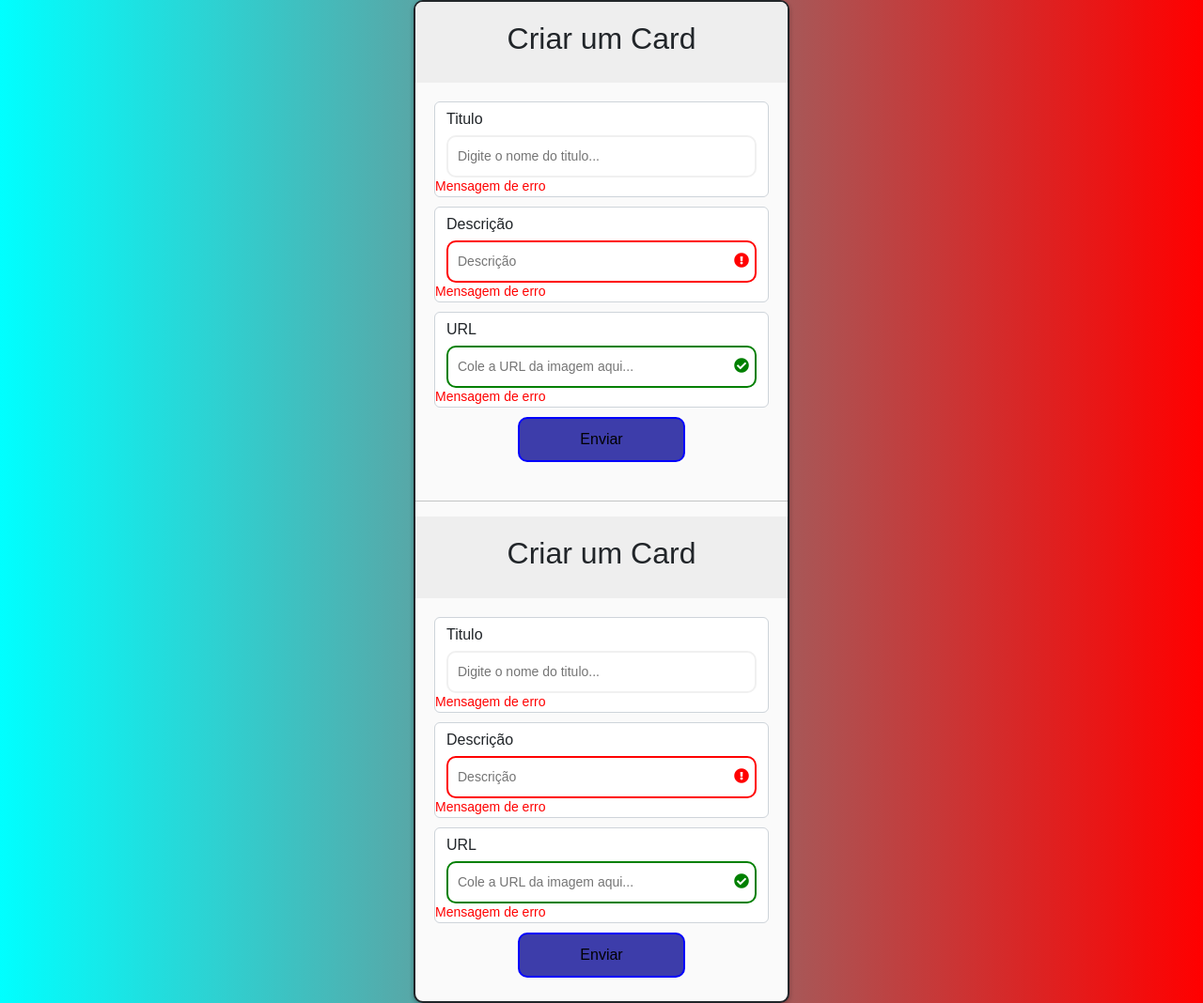
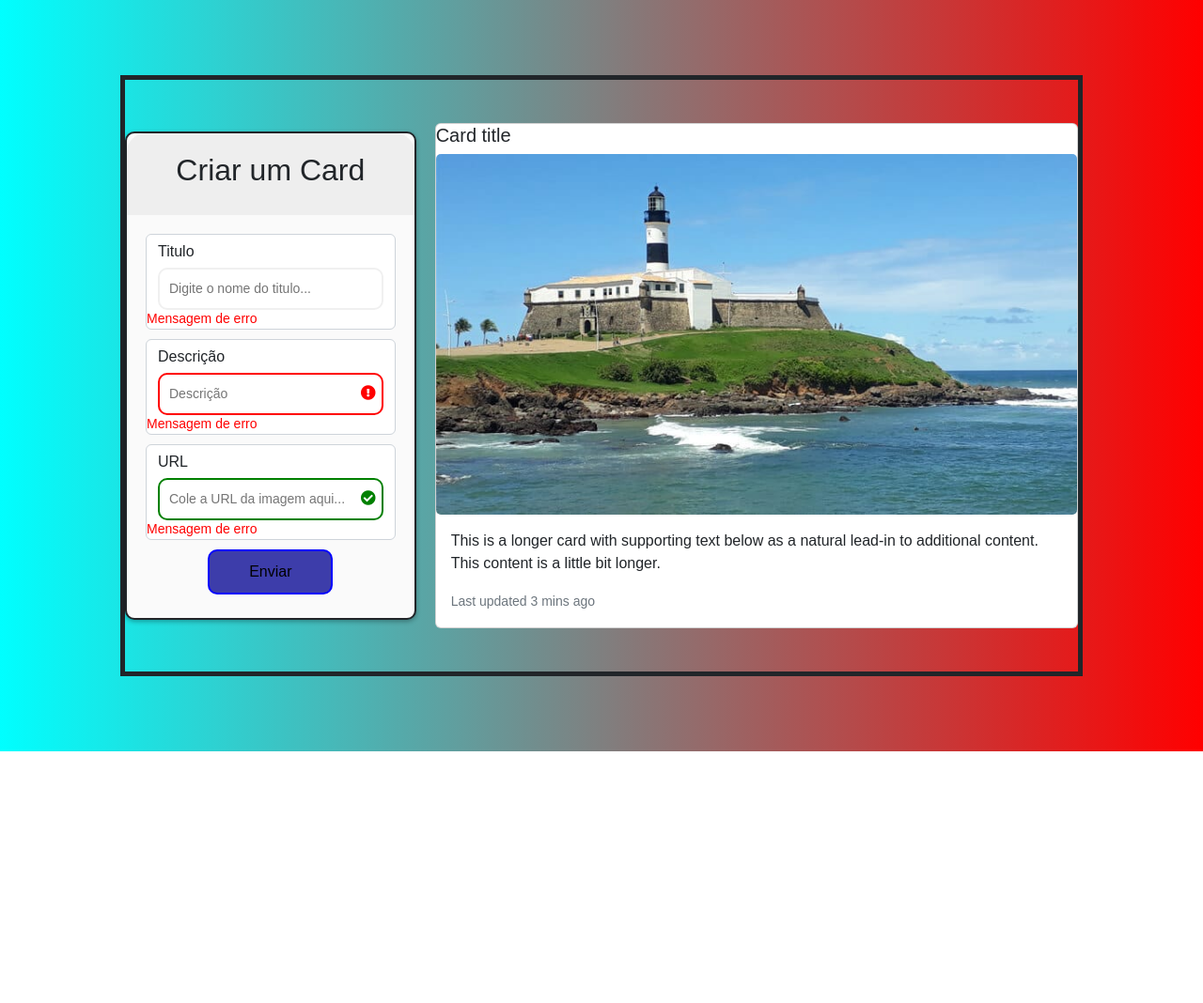
Before and after one commit to Henrique-Schneider/checkpoint_front_II, a website: page indexTest.html in a window 1280 px wide. Shown: the whole page at 94% size. After the commit the page ends 800 px from the top, so only its background shows below. Drawn offline with nearby package versions, Linux system fonts and the light colour scheme.

Commit message:
atualizando

```diff
--- a/indexTest.html
+++ b/indexTest.html
@@ -20,6 +20,9 @@
     />
   </head>
   <body>
+    <div class="main-container">
+      <!-- formulario -->
+
     <div class="container">
       <div class="header">
         <h2>Criar um Card</h2>
@@ -50,38 +53,22 @@
         </div>
         <button id="botao" type="submit">Enviar</button>
       </form>
-      <hr>
-      <div class="header">
-        <h2>Criar um Card</h2>
-      </div>
-      <form id="form" class="from">
-        <div class="form-control">
-          <label for="titulo">Titulo</label>
-          <input type="text" id="titulo" placeholder="Digite o nome do titulo..."/>
-          <i class="fas fa-exclamation-circle"></i>
-          <i class="fas fa-check-circle"></i>
-          <small>Mensagem de erro</small>
-        </div>
+    </div>
+<!-- fim do formulario -->
+<!-- card -->
+<div class="card-deck">
+  <div class="card">
+    <h5 class="card-title">Card title</h5>
+    <img class="card-img" src="./farol-da-barra-interna-post.jpg" alt="Card image cap">
+    <div class="card-body">
 
-        <div class="form-control error">
-          <label for="Descrição">Descrição</label>
-          <input type="text" id="Descrição" placeholder="Descrição"/>
-          <i class="fas fa-exclamation-circle"></i>
-          <i class="fas fa-check-circle"></i>
-          <small>Mensagem de erro</small>
-        </div>
+      <p class="card-text">This is a longer card with supporting text below as a natural lead-in to additional content. This content is a little bit longer.</p>
+      <p class="card-text"><small class="text-muted">Last updated 3 mins ago</small></p>
+    </div>
+  </div>
 
-        <div class="form-control success">
-          <label for="urlImage">URL</label>
-          <input type="text" id="urlImage" placeholder="Cole a URL da imagem aqui..."/>
-          <i class="fas fa-exclamation-circle"></i>
-          <i class="fas fa-check-circle"></i>
-          <small>Mensagem de erro</small>
-        </div>
-        <button id="botao" type="submit">Enviar</button>
-      </form>
-    </div>
-
+</div>
+  <!-- card fim-->
     <script
       src="https://cdn.jsdelivr.net/npm/@popperjs/core@2.11.5/dist/umd/popper.min.js"
       integrity="sha384-Xe+8cL9oJa6tN/veChSP7q+mnSPaj5Bcu9mPX5F5xIGE0DVittaqT5lorf0EI7Vk"
--- a/style.scss
+++ b/style.scss
@@ -9,13 +9,21 @@ body{
     width: 100%;
     min-height: 100vh;
     background: linear-gradient(90deg, aqua 0%, red 100%);
+          display: flex;
+          align-items: center;
+          justify-content: center;
+}
+.main-container{
     display: flex;
+    border: solid 5px;
+    gap: 20px ;
     justify-content: center;
     align-items: center;
+    width: 80%;
+    height: 80vh;
+}
+.container{
 
-}
-
-.container{
     border: 2px solid;
     padding: 0;
     background-color: #fafafa;
@@ -32,6 +40,7 @@ body{
     align-self: center;
     background-color: #eee;
     padding: 20px;
+    border-radius: 20px 20px 0 0;
 
 
 }
```
Also changed, not shown: farol-da-barra-interna-post.jpg (added), style.css, 1 other file.
